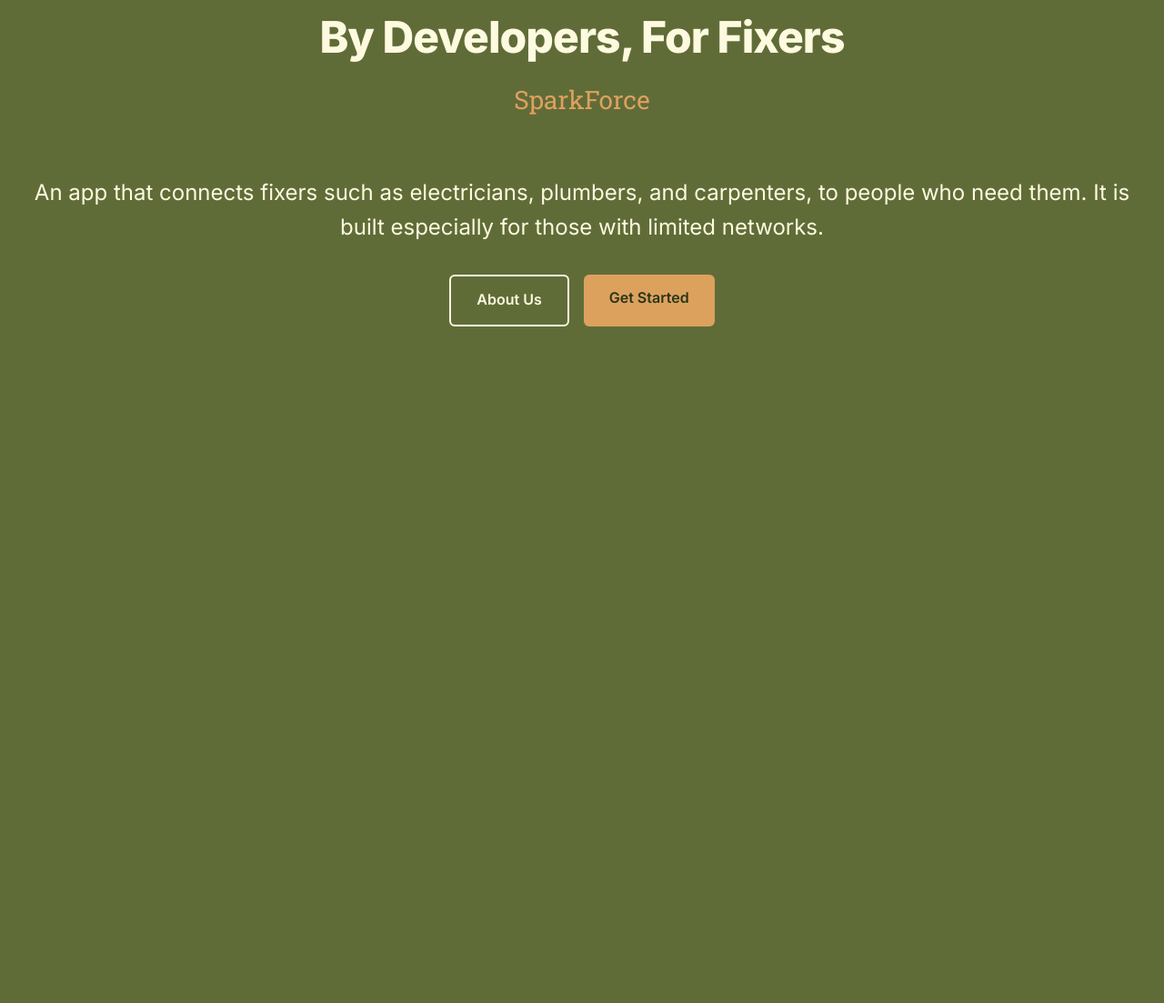
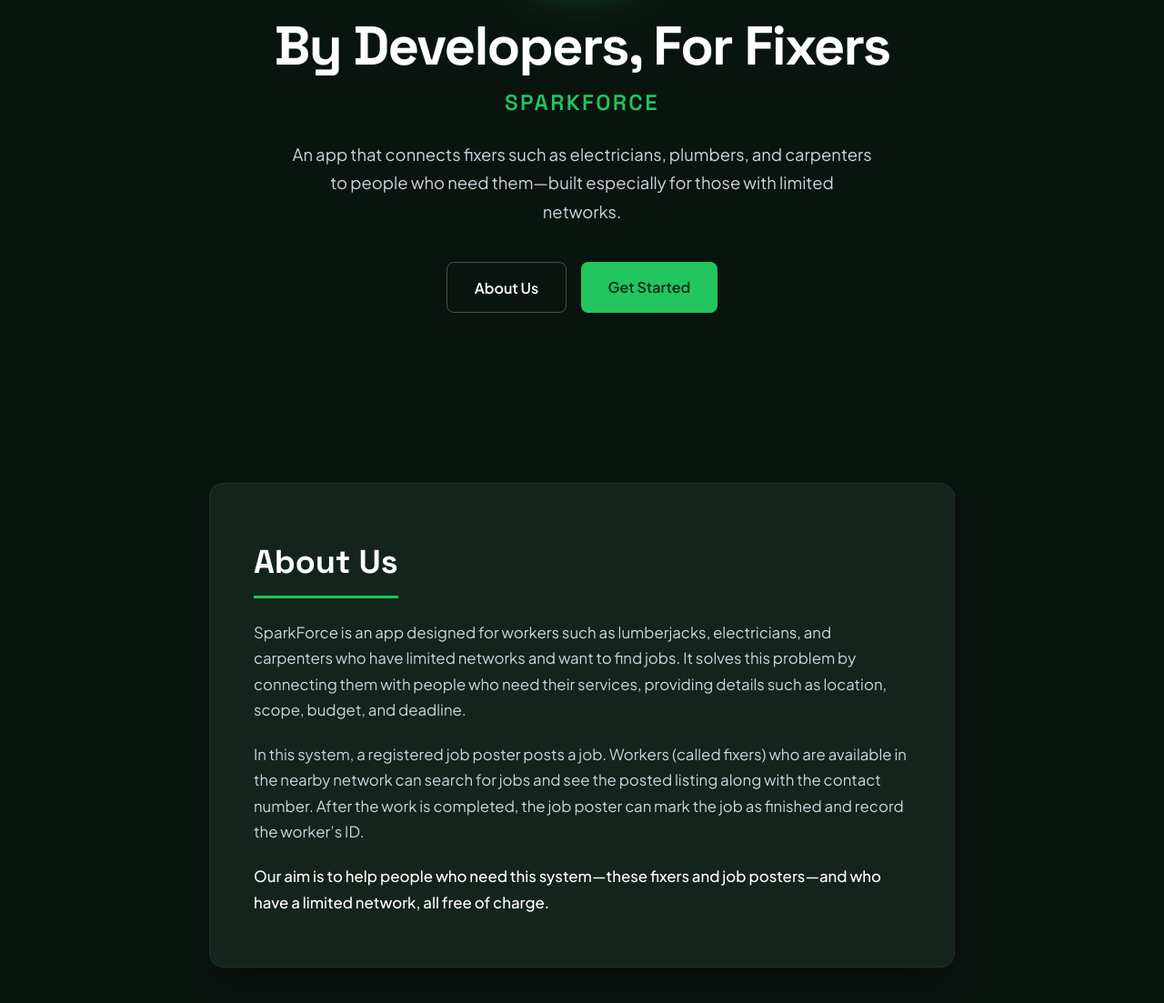
Before and after one commit to vsmadhav-dev/SparkForce, a plain HTML site: page index.html in a window 1280 px wide. Shown: the part 311-1414 px from the top of the page at 91% size. Before the commit the page ends 800 px from the top, so only its background shows below. Drawn offline with Linux system fonts and the light colour scheme.

Commit message:
feat:Update CSS styles and enhance HTML structure for improved layout and readability

```diff
--- a/css/style.css
+++ b/css/style.css
@@ -1,4 +1,13 @@
-@import url('https://fonts.googleapis.com/css2?family=Inter:ital,opsz,wght@0,14..32,100..900;1,14..32,100..900&family=Roboto+Slab:wght@100..900&display=swap');
+@import url('https://fonts.googleapis.com/css2?family=Plus+Jakarta+Sans:wght@400;500;600&family=Space+Grotesk:wght@600;700&display=swap');
+
+:root {
+    --bg-dark: #0A140F;
+    --bg-surface: #12241B;
+    --accent: #22C55E;
+    --accent-hover: #16A34A;
+    --text-main: #FFFFFF;
+    --text-muted: #CBD5E1;
+}
 
 * {
     margin: 0;
@@ -6,20 +15,28 @@
     box-sizing: border-box;
 }
 
-body {
-    font-family: 'Inter', sans-serif;
-    background-color: #606C38;
-    color: #FEFAE0; /* Warm off-white for high contrast */
-    line-height: 1.6;
+html {
+    scroll-behavior: smooth;
 }
 
-/* Navigation */
+body {
+    font-family: 'Plus Jakarta Sans', sans-serif;
+    background-color: var(--bg-dark);
+    color: var(--text-main);
+    line-height: 1.7;
+}
+
 .nav {
     display: flex;
     justify-content: space-between;
     align-items: center;
     padding: 1.25rem 5%;
-    background-color: rgba(40, 54, 24, 0.4); /* Subtle darker olive tint */
+    background-color: rgba(10, 20, 15, 0.85);
+    backdrop-filter: blur(10px);
+    border-bottom: 1px solid rgba(255, 255, 255, 0.08);
+    position: sticky;
+    top: 0;
+    z-index: 100;
 }
 
 .brand-container {
@@ -34,9 +51,10 @@ body {
 }
 
 .sparkforce-text {
-    font-family: 'Roboto Slab', serif;
+    font-family: 'Space Grotesk', sans-serif;
     font-size: 1.5rem;
     font-weight: 700;
+    letter-spacing: -0.02em;
 }
 
 .nav-links-container {
@@ -46,17 +64,17 @@ body {
 }
 
 .nav-links-container a {
-    color: #FEFAE0;
+    color: var(--text-main);
     text-decoration: none;
     font-weight: 500;
-    transition: opacity 0.2s ease;
+    font-size: 0.95rem;
+    transition: color 0.2s ease;
 }
 
 .nav-links-container a:hover {
-    opacity: 0.8;
+    color: var(--accent);
 }
 
-/* Hero Section */
 .hero {
     display: flex;
     flex-direction: column;
@@ -64,59 +82,115 @@ body {
     justify-content: center;
     text-align: center;
     min-height: 85vh;
-    padding: 2rem;
+    padding: 4rem 1.5rem;
 }
 
 .hero .logo {
-    width: 120px;
+    width: 115px;
     height: auto;
     margin-bottom: 1.5rem;
+    filter: drop-shadow(0 0 22px rgba(34, 197, 94, 0.3));
 }
 
 .hero h1 {
-    font-size: 3rem;
-    font-weight: 800;
-    letter-spacing: -0.02em;
+    font-family: 'Space Grotesk', sans-serif;
+    font-size: clamp(2.5rem, 5vw, 3.75rem);
+    font-weight: 700;
+    letter-spacing: -0.03em;
+    line-height: 1.15;
     margin-bottom: 0.5rem;
 }
 
 .hero h2 {
-    font-family: 'Roboto Slab', serif;
-    font-size: 1.75rem;
-    font-weight: 400;
-    color: #DDA15E; /* Earthy gold accent */
+    font-family: 'Space Grotesk', sans-serif;
+    font-size: 1.5rem;
+    font-weight: 600;
+    color: var(--accent);
+    text-transform: uppercase;
+    letter-spacing: 0.1em;
+    margin-bottom: 1.25rem;
+}
+
+.intro-para {
+    max-width: 640px;
+    font-size: 1.15rem;
+    color: var(--text-muted);
     margin-bottom: 2.5rem;
 }
 
-/* Buttons */
 .link-container {
     display: flex;
+    flex-wrap: wrap;
+    justify-content: center;
     gap: 1rem;
 }
 
 .link-container a {
-    padding: 0.85rem 1.75rem;
-    border-radius: 6px;
+    padding: 0.85rem 1.85rem;
+    border-radius: 8px;
     text-decoration: none;
     font-weight: 600;
-    transition: transform 0.15s ease, background-color 0.2s ease;
+    transition: transform 0.15s ease, background-color 0.2s ease, border-color 0.2s ease;
 }
 
 .about-btn {
-    border: 2px solid #FEFAE0;
-    color: #FEFAE0;
+    border: 1.5px solid rgba(255, 255, 255, 0.25);
+    color: var(--text-main);
+}
+
+.about-btn:hover {
+    border-color: var(--text-main);
+    background-color: rgba(255, 255, 255, 0.05);
 }
 
 .get-started-button {
-    background-color: #DDA15E;
-    color: #283618;
+    background-color: var(--accent);
+    color: #052E16;
+}
+
+.get-started-button:hover {
+    background-color: var(--accent-hover);
 }
 
 .link-container a:hover {
     transform: translateY(-2px);
 }
-.intro-para{
-    margin-top: 20px;
-    margin-bottom: 2rem;
-    font-size: 1.5rem;
+
+.main {
+    padding: 5rem 1.5rem 7rem;
+    display: flex;
+    justify-content: center;
 }
+
+.about-card {
+    background-color: var(--bg-surface);
+    border: 1px solid rgba(255, 255, 255, 0.06);
+    border-radius: 16px;
+    max-width: 820px;
+    padding: 3.5rem 3rem;
+    text-align: left;
+    box-shadow: 0 20px 40px rgba(0, 0, 0, 0.25);
+}
+
+.about-header {
+    font-family: 'Space Grotesk', sans-serif;
+    font-size: 2.25rem;
+    font-weight: 700;
+    color: var(--text-main);
+    margin-bottom: 1.5rem;
+    display: inline-block;
+    border-bottom: 3px solid var(--accent);
+    padding-bottom: 0.35rem;
+}
+
+.about-card p {
+    font-size: 1.05rem;
+    color: var(--text-muted);
+    margin-bottom: 1.25rem;
+}
+
+.about-card .third-para {
+    margin-bottom: 0;
+    color: var(--text-main);
+    font-weight: 500;
+}
--- a/index.html
+++ b/index.html
@@ -22,14 +22,22 @@
 
     <header class="hero">
         <img src="Assests/SparkForce (1).png" alt="SparkForce Logo" class="logo">
-        <h1>By Developers,
-                For Fixers</h1>
+        <h1>By Developers, For Fixers</h1>
         <h2>SparkForce</h2>
-        <p class="intro-para">An app that connects fixers such as electricians, plumbers, and carpenters, to people who need them. It is built especially for those with limited networks.</p>
+        <p class="intro-para">An app that connects fixers such as electricians, plumbers, and carpenters to people who need them—built especially for those with limited networks.</p>
         <div class="link-container">
             <a href="#about" class="about-btn">About Us</a>
             <a href="#" class="get-started-button">Get Started</a>
         </div>
     </header>
+
+    <main id="about" class="main">
+        <div class="about-card">
+            <h2 class="about-header">About Us</h2>
+            <p class="first-para">SparkForce is an app designed for workers such as lumberjacks, electricians, and carpenters who have limited networks and want to find jobs. It solves this problem by connecting them with people who need their services, providing details such as location, scope, budget, and deadline.</p>
+            <p class="second-para">In this system, a registered job poster posts a job. Workers (called fixers) who are available in the nearby network can search for jobs and see the posted listing along with the contact number. After the work is completed, the job poster can mark the job as finished and record the worker’s ID.</p>
+            <p class="third-para">Our aim is to help people who need this system—these fixers and job posters—and who have a limited network, all free of charge.</p>
+        </div>
+    </main>
 </body>
 </html>
```
